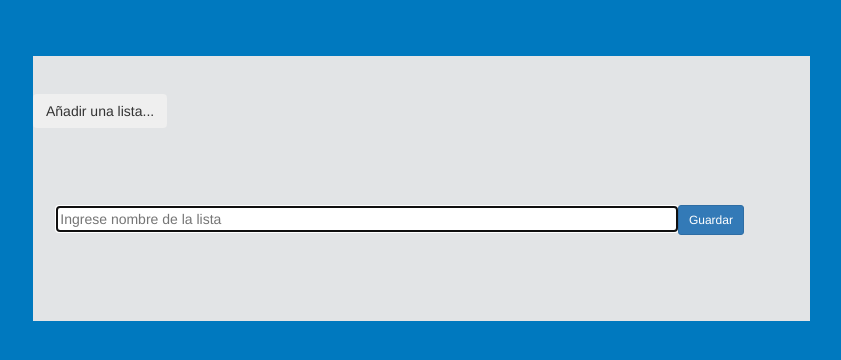
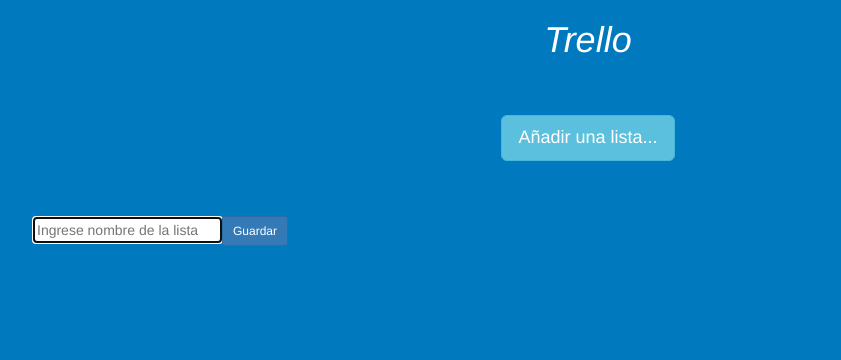
Before and after one commit to kareneos/40_Eventos, a plain HTML site: page Trello/index.html in a window 1280 px wide. Both pictures are taken after a click on the button "Añadir una lista...". Shown: the whole page, without its empty margins (52-893 px from the left). Drawn offline with nearby package versions, Linux system fonts and the light colour scheme.

Commit message:
cambios y estilos

```diff
--- a/Trello/css/main.css
+++ b/Trello/css/main.css
@@ -1,12 +1,21 @@
-input{
-    width: 80%;
-}
 body{
     background-color: #0079BF;
 }
 .bg-gray{
     background-color: #E2E4E6;
 }
-#tarjetas{
+.tarjetas{
     width: 70%;
 }
+
+textarea {
+    width: 30%;
+    display: block;
+}
+
+.nuevo{
+    display: inline;
+}
+.mt-1{
+    margin-top: 1%;
+}
--- a/Trello/index.html
+++ b/Trello/index.html
@@ -4,20 +4,24 @@
 	  	<meta charset="utf-8">
 	  	<meta http-equiv="X-UA-Compatible" content="IE=edge">
 	  	<meta name="viewport" content="width=device-width, inicial-scale=1">
-	  	<title>Todo App</title>
+	  	<title>Trello</title>
 	  	<link rel="stylesheet" href="css/bootstrap.min.css">
 	  	    <script src="https://oss.maxcdn.com/libs/html5shiv/3.7.0/html5shiv.js"></script>
 	  	    <script src="https://oss.maxcdn.com/libs/respond.js/1.4.2/respond.min.js"></script>
+	  	<link rel="stylesheet" href="css/utilities.css">
 	  	<link rel="stylesheet" href="css/main.css">
-	  	<link rel="stylesheet" href="css/utilities.css">
+
 	</head>
 	<body>
         <div class="container">
             <div class="col-xs-12 col-sm-12 col-md-12 col-lg-12">
-                <div class="bg-gray mt-5" id="tarjetas">
-                    <button type="button" class="btn mt-5" onclick="muestraInput()" id="boton1">Añadir una lista...</button>
-                    <div class="mt-5" id="anadeLista"></div>
-                    <div class="mt-5 pd-3" id="titulo"></div>
+               <h1 class="text-center white"><em>Trello</em></h1>
+                <div class="mt-5 inl tarjetas">
+                    <button type="button" class="btn btn-lg mt-5 btn-info center-block" onclick="muestraInput()" id="boton1">Añadir una lista...</button>
+                </div>
+                <div class="inl bg-gray">
+                     <div id="anadeLista"></div>
+                    <div class="pd-3" id="titulo"></div>
                 </div>
             </div>
         </div>
--- a/Trello/js/main.js
+++ b/Trello/js/main.js
@@ -1,8 +1,10 @@
+//añadir input y botón guardar al hacer click en botón1
+function muestraInput(){
     //crea input nombre de la lista
     var input = document.createElement("input");
     input.setAttribute("placeholder","Ingrese nombre de la lista");
     input.setAttribute("id","inputTituloLista");
-input.setAttribute("class", "mt-5 ml-3");
+    input.setAttribute("class", "mt-5");
     //crea botón guardar
     var boton2 = document.createElement("button");
     boton2.setAttribute("class","btn btn-primary btn-sm");
@@ -12,21 +14,18 @@ var textoBoton2 = document.createTextNode("Guardar");
     boton2.appendChild(textoBoton2);
     //div para añarir input y boton gardar
     var boton1 = document.getElementById("anadeLista");
-//añadir input y botón guardar al hacer click en botón1
-function muestraInput(){
     boton1.appendChild(input);
     boton1.appendChild(boton2);
     input.focus();
-}
+
     //crear título al dar click en guardar
     boton2.onclick = function(){
         if (input.value.length == 0){
             alert("Ingrese nombre de la lista");
         }else{
-        //ocultar ingrese nombre de la lista
-        boton1.style.display="none";
             //crea elemento
             var div = document.createElement("div");
+            div.className = "nuevo";
             var textoTitulo = input.value;
             var titulo = document.createTextNode(textoTitulo);
             div.appendChild(titulo);
@@ -36,10 +35,11 @@ boton2.onclick = function(){
             document.getElementById("inputTituloLista").value = "";
             //Botón añadir una tarjeta
             var anadirTarjeta = document.createElement("button");
-        anadirTarjeta.setAttribute("class","btn btn-success btn-sm");
+            anadirTarjeta.setAttribute("class","btn btn-success btn-sm mt-1");
             var textoBotonTarjeta = document.createTextNode("Añadir una tarjeta...");
             anadirTarjeta.appendChild(textoBotonTarjeta);
             titulo1.appendChild(anadirTarjeta);
+            }
         //Textarea
         anadirTarjeta.onclick = function(){
             var textArea = document.createElement("textarea");
```
Lines whose indentation alone changed are shown as unchanged.
